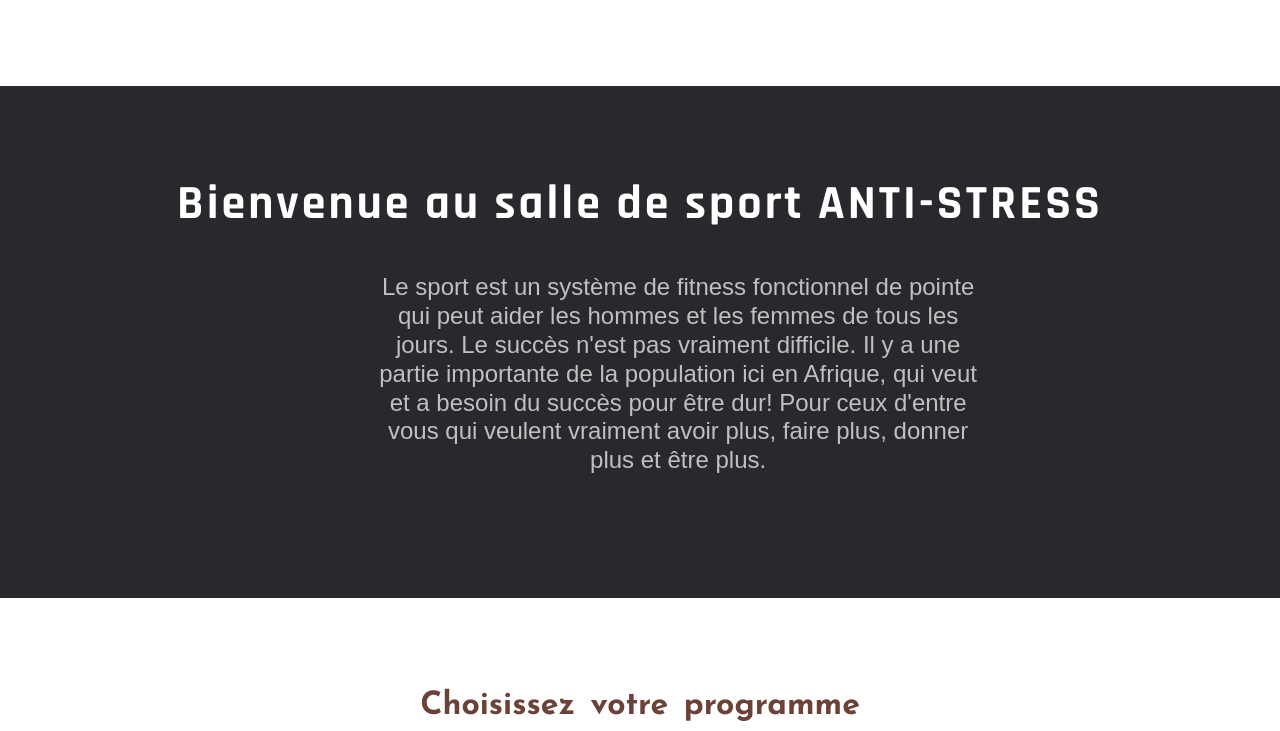
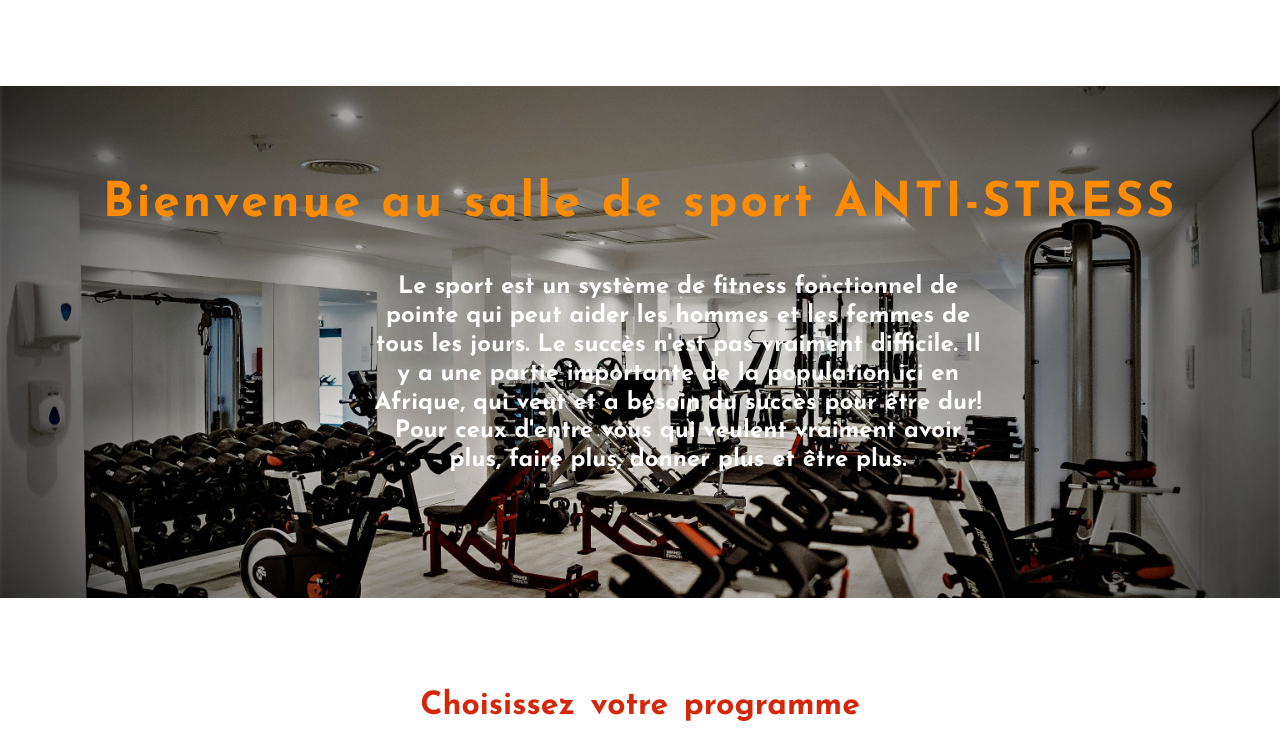
Before and after one commit to fitGeek96/gym-system-management, a plain HTML site: page miniPro/index.html in a window 1280 px wide. Shown: the part 955-1686 px from the top of the page. Drawn offline with nearby package versions, Linux system fonts and the light colour scheme.

```diff
--- a/miniPro/index.html
+++ b/miniPro/index.html
@@ -81,8 +81,7 @@
 					</div>
 					<div class="col-lg-6">
 						<h1>Etre en forme, fort et motivé</h1>
-						<button type="button" class="btn btn-danger btn-lg download-button btn-apple"><i
-								class="fab fa-apple"></i> Télécharger</button>
+
 						<button type="button" class="btn btn-outline-light btn-lg download-button"><i
 								class="fab fa-google-play"></i> Télécharger </button>
 					</div>
@@ -130,7 +129,7 @@
 	</section>
 
 	<!-- testimonials -->
-	<section id="testimonials">
+	<section id="testimonials" class="parallax_1">
 		<div id="carouselExampleControls" class="carousel slide" data-ride="carousel">
 			<h1 id="entraineur"> Bienvenue au salle de sport ANTI-STRESS</h1>
 
--- a/miniPro/styles.css
+++ b/miniPro/styles.css
@@ -3,7 +3,7 @@
 h3 {
 	font-size: 1.5rem;
 	text-align: center;
-	color: silver;
+	color: rgb(255, 254, 254);
 	margin: 2rem auto;
 }
 
@@ -39,6 +39,7 @@
 
 .navbar-dark .navbar-nav .nav-link {
 	color: silver;
+	font-size: 2rem;
 }
 
 .navbar-dark .navbar-nav .nav-link:hover {
@@ -71,6 +72,10 @@
 	font-family: 'Josefin Sans', sans-serif;
 }
 
+.btn:hover {
+	background-color: crimson;
+}
+
 .fa-apple {
 	margin-right: 5px;
 	margin-bottom: 1px;
@@ -91,7 +96,7 @@
 }
 
 .features-im {
-	color: rgb(212, 38, 8);
+	color: rgb(206, 44, 12);
 	margin-bottom: 20px;
 }
 
@@ -125,7 +130,8 @@
 	font-size: 2rem;
 	font-family: 'Josefin Sans', sans-serif;
 	word-spacing: 5px;
-	color: #6c4138;
+	color: rgb(212, 38, 8);
+
 }
 
 .card-text,
@@ -176,7 +182,8 @@
 /* testimonial */
 
 #entraineur {
-	font-family: 'Rajdhani', sans-serif;
+	font-family: 'Josefin Sans', sans-serif;
+	color: darkorange;
 	font-size: 3rem;
 	letter-spacing: 3px;
 }
@@ -185,7 +192,7 @@
 #testimonials {
 	padding: 7% 0;
 	text-align: center;
-	font-family: 'Secular One', sans-serif;
+	font-family: 'Josefin Sans', sans-serif;
 	color: #fff;
 	background-color: #29282d;
 }
@@ -302,6 +309,19 @@
 	background-size: cover;
 }
 
+.parallax_1 {
+	/* The image used */
+	background-image: url("images/gym.jpg");
+
+	/* Set a specific height */
+	min-height: 500px;
+
+	/* Create the parallax scrolling effect */
+	background-attachment: fixed;
+	background-position: center;
+	background-repeat: no-repeat;
+	background-size: cover;
+}
 
 /* Pricing table  */
 
```
Also changed, not shown: miniPro/images/gym.jpg (added).
